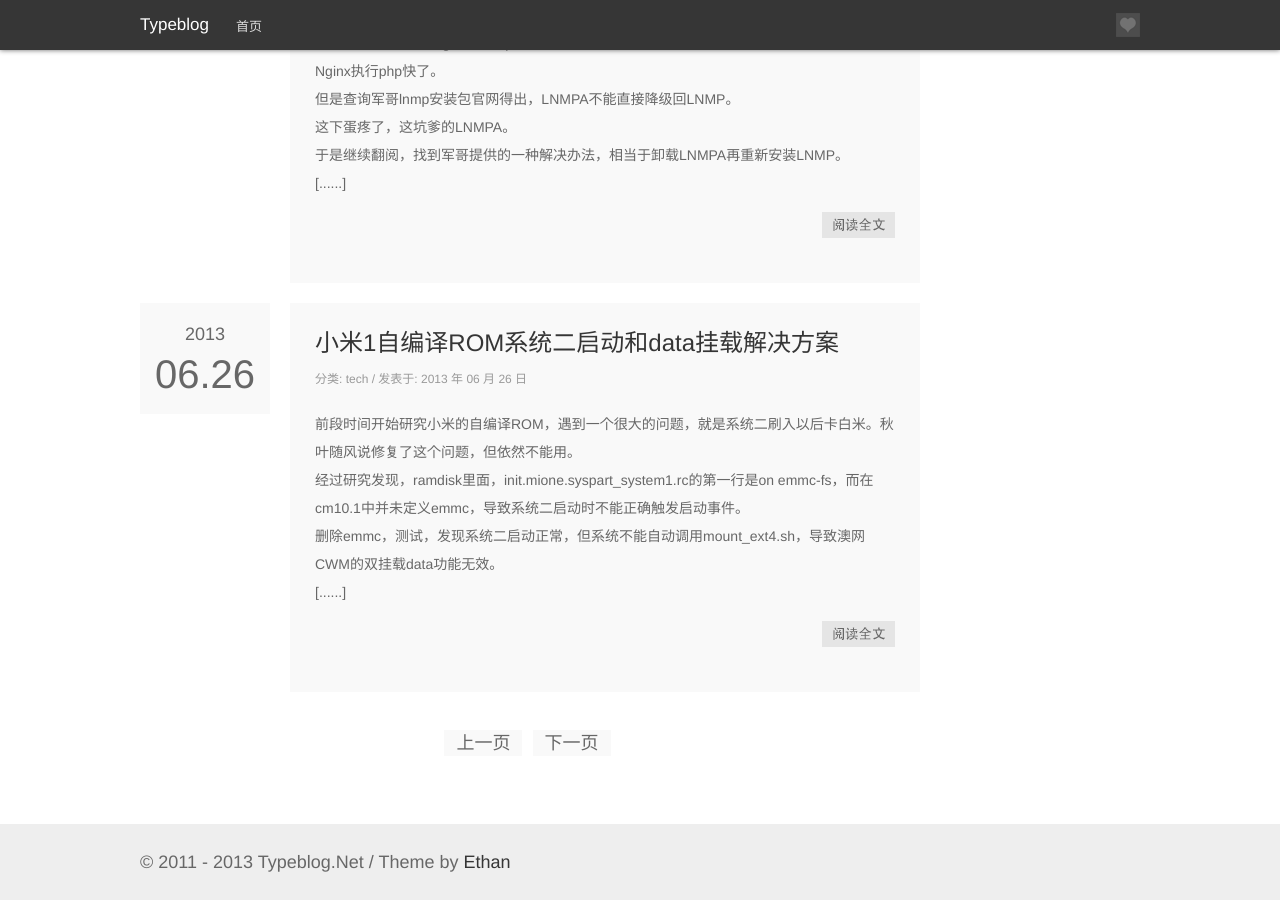
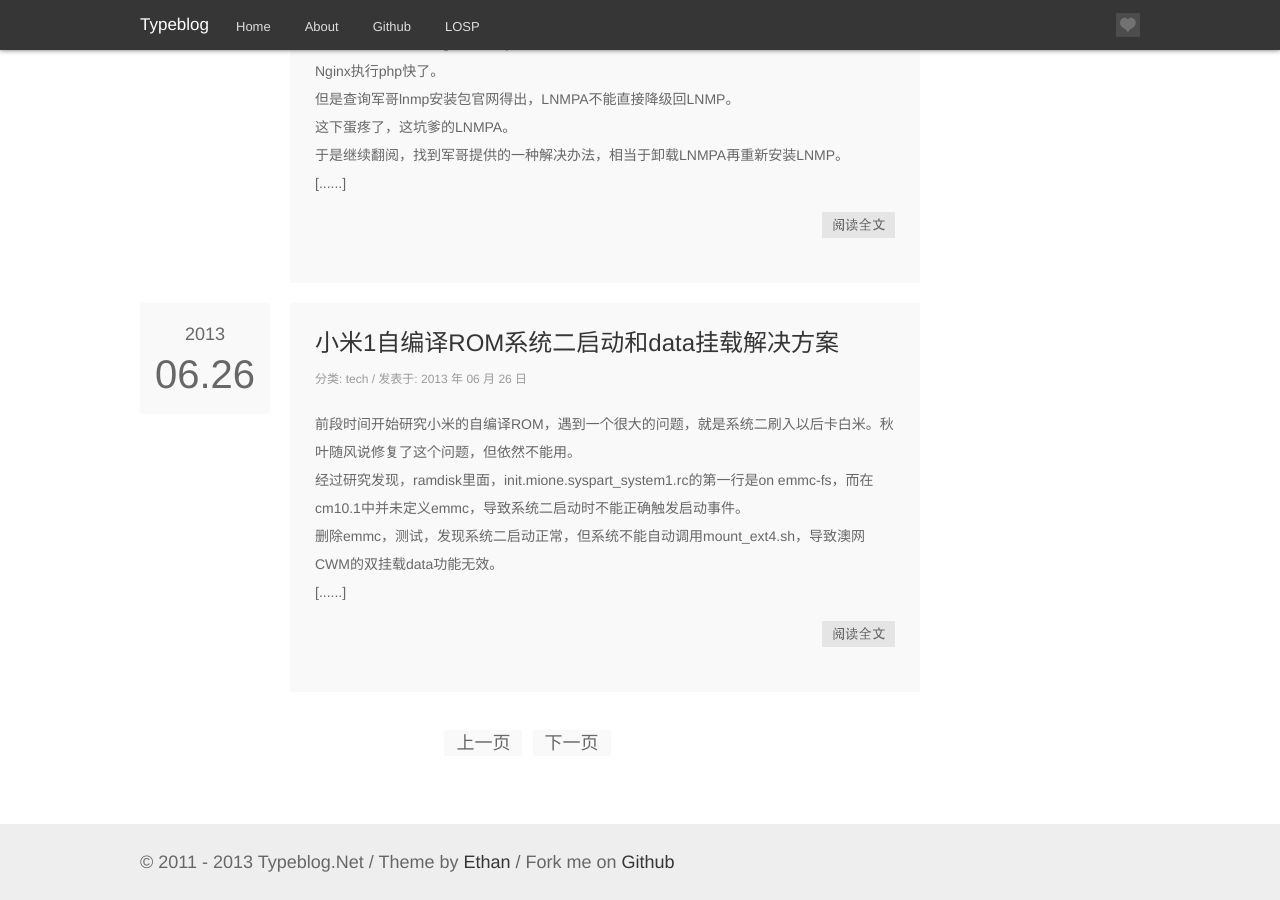
Before and after one commit to slanterns-fork/Blog, a Jekyll site: the page built from index.html, in a window 1280 px wide and 900 px high, scrolled down 1492 px. Built offline with Jekyll 4.4.1, drawn with Linux system fonts in a browser that asks for light colours; the list of posts is cut into pages by our own code.

```diff
--- /dev/null
+++ b/CNAME
@@ -0,0 +1 @@
+typeblog.net
--- a/_includes/footer.html
+++ b/_includes/footer.html
@@ -1,6 +1,6 @@
 <footer id="footer">
     <div class="w">
-        &copy; 2011 - 2013 Typeblog.Net / Theme by <a href="http://youed.me/" title="yoUED/yoTheme">Ethan</a>
+        &copy; 2011 - 2013 Typeblog.Net / Theme by <a href="http://youed.me/" title="yoUED/yoTheme">Ethan</a> / Fork me on <a href="https://github.com/PeterCxy/PeterCxy.github.io">Github</a>
     </div>
 </footer>
 </body>
--- a/_includes/header.html
+++ b/_includes/header.html
@@ -28,7 +28,10 @@
         <nav class="nav" id="mainmenu">
             <div>
                 <ul class="menu">
-                    <li><a href="{{ site.baseurl }}index.html">首页</a></li>
+                    <li><a href="{{ site.baseurl }}index.html">Home</a></li>
+                    <li><a href="{{ site.baseurl }}about.html">About</a></li>
+                    <li><a href="https://github.com/PeterCxy">Github</a></li>
+                    <li><a href="http://shandian.us">LOSP</a></li>
                 </ul>
             </div>
         </nav>
```
Also changed, not shown: about.html (added, +9 -0 lines).
